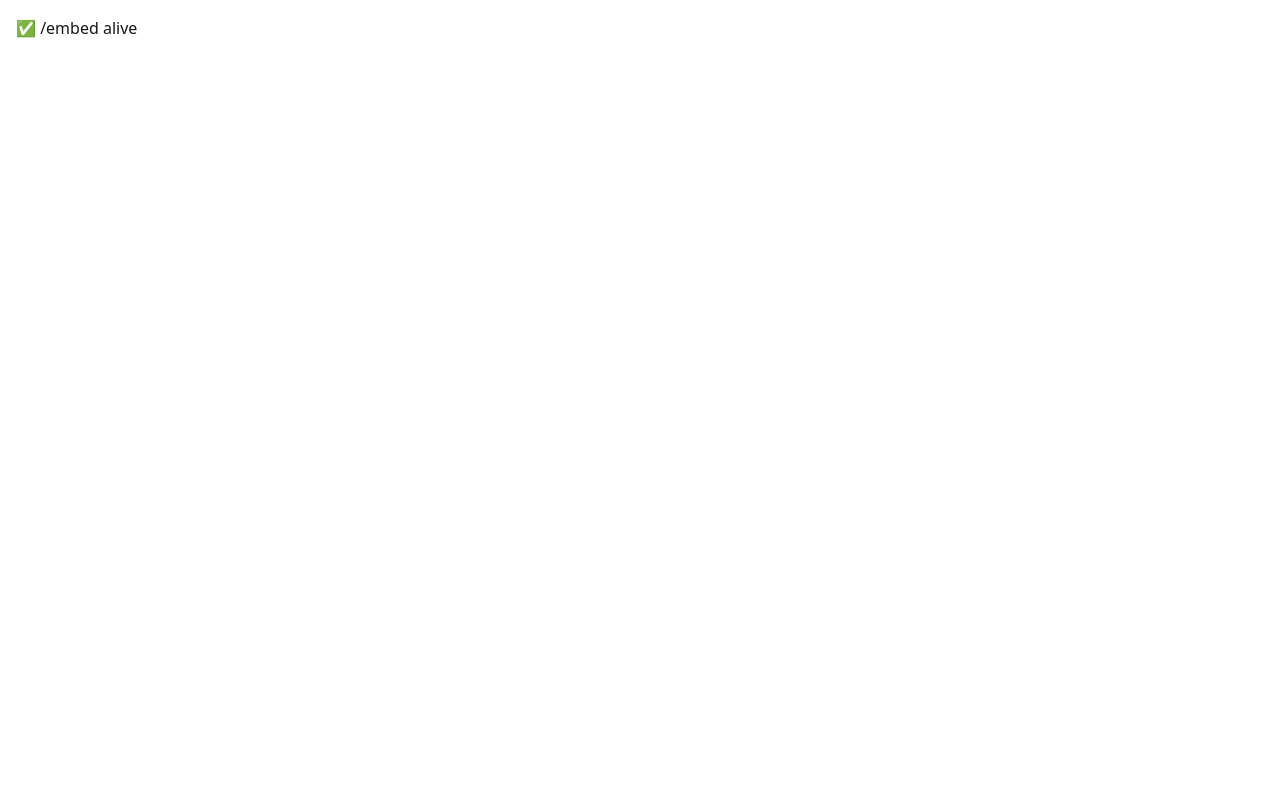
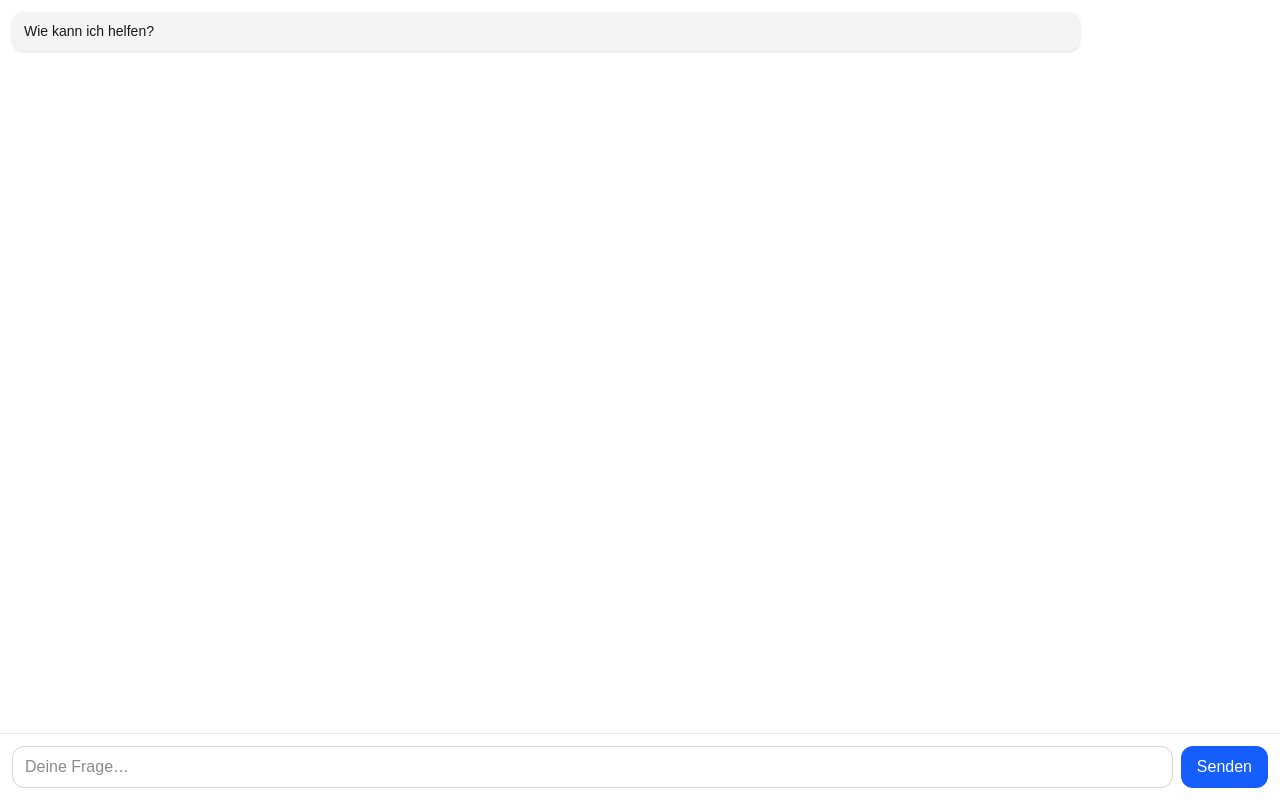
Before and after one commit to cHisXe187/web-assistant, a Next.js app: page /embed in a window 1280 px wide. Built offline with nearby package versions, Linux system fonts and the light colour scheme.

Commit message:
feat(embed): chat UI

```diff
--- a/app/embed/page.tsx
+++ b/app/embed/page.tsx
@@ -1,9 +1,75 @@
-export default function EmbedAlive() {
+"use client";
+import { useEffect, useRef, useState } from "react";
+type Msg = { role: "user" | "assistant"; content: string };
+const qs = (k: string, d = "") =>
+  typeof window === "undefined" ? d : new URLSearchParams(window.location.search).get(k) ?? d;
+
+export default function Embed() {
+  const [messages, setMessages] = useState<Msg[]>([]);
+  const [input, setInput] = useState("");
+  const [loading, setLoading] = useState(false);
+  const theme = qs("theme", "light");
+  const lang = qs("lang", "de");
+  const welcome = qs("welcome", lang === "it" ? "Come posso aiutarti?" : "Wie kann ich helfen?");
+  const sessionKey = qs("session", "wa_default");
+  const booted = useRef(false);
+
+  useEffect(() => {
+    if (booted.current) return;
+    booted.current = true;
+    const saved = localStorage.getItem(`wa_msgs_${sessionKey}`);
+    setMessages(saved ? JSON.parse(saved) : [{ role: "assistant", content: welcome }]);
+  }, [sessionKey, welcome]);
+
+  useEffect(() => {
+    localStorage.setItem(`wa_msgs_${sessionKey}`, JSON.stringify(messages));
+  }, [messages, sessionKey]);
+
+  async function send() {
+    const text = input.trim();
+    if (!text) return;
+    setInput("");
+    setMessages((m) => [...m, { role: "user", content: text }]);
+    setLoading(true);
+    try {
+      const res = await fetch("/api/agent", {
+        method: "POST",
+        headers: { "Content-Type": "application/json" },
+        body: JSON.stringify({ messages, input: text, lang })
+      });
+      const data = await res.json(); // { reply: string }
+      setMessages((m) => [...m, { role: "assistant", content: data.reply ?? "…" }]);
+    } catch (e) {
+      setMessages((m) => [...m, { role: "assistant", content: "Fehler beim Senden. Bitte nochmal." }]);
+    } finally {
+      setLoading(false);
+    }
+  }
+
   return (
-    <html>
-      <body>
-        <div style={{fontFamily:"ui-sans-serif, system-ui", padding:16}}>✅ /embed alive</div>
-      </body>
-    </html>
+    <div className={`h-screen w-screen ${theme === "dark" ? "bg-zinc-900 text-zinc-100" : "bg-white text-zinc-900"} flex flex-col`}>
+      <div className="flex-1 overflow-y-auto p-3 space-y-3">
+        {messages.map((m, i) => (
+          <div key={i} className={`max-w-[85%] px-3 py-2 rounded-xl shadow ${m.role === "user" ? "ml-auto bg-blue-100" : "mr-auto bg-zinc-100"} ${theme==="dark" ? (m.role==="user" ? "bg-blue-900/40" : "bg-zinc-800") : ""}`}>
+            <div className="whitespace-pre-wrap text-sm leading-relaxed">{m.content}</div>
+          </div>
+        ))}
+        {loading && <div className="text-xs opacity-70">…schreibe…</div>}
+      </div>
+      <div className={`p-3 border-t ${theme==="dark" ? "border-zinc-800" : "border-zinc-200"}`}>
+        <div className="flex gap-2">
+          <input
+            className={`flex-1 rounded-xl px-3 py-2 outline-none border ${theme==="dark" ? "bg-zinc-800 border-zinc-700" : "bg-white border-zinc-300"}`}
+            placeholder={lang === "it" ? "La tua domanda…" : "Deine Frage…"}
+            value={input}
+            onChange={(e) => setInput(e.target.value)}
+            onKeyDown={(e)=>{ if(e.key==="Enter" && !e.shiftKey){ e.preventDefault(); send(); } }}
+          />
+          <button onClick={send} disabled={loading} className="rounded-xl px-4 py-2 bg-blue-600 text-white disabled:opacity-50">
+            {lang === "it" ? "Invia" : "Senden"}
+          </button>
+        </div>
+      </div>
+    </div>
   );
 }
```
